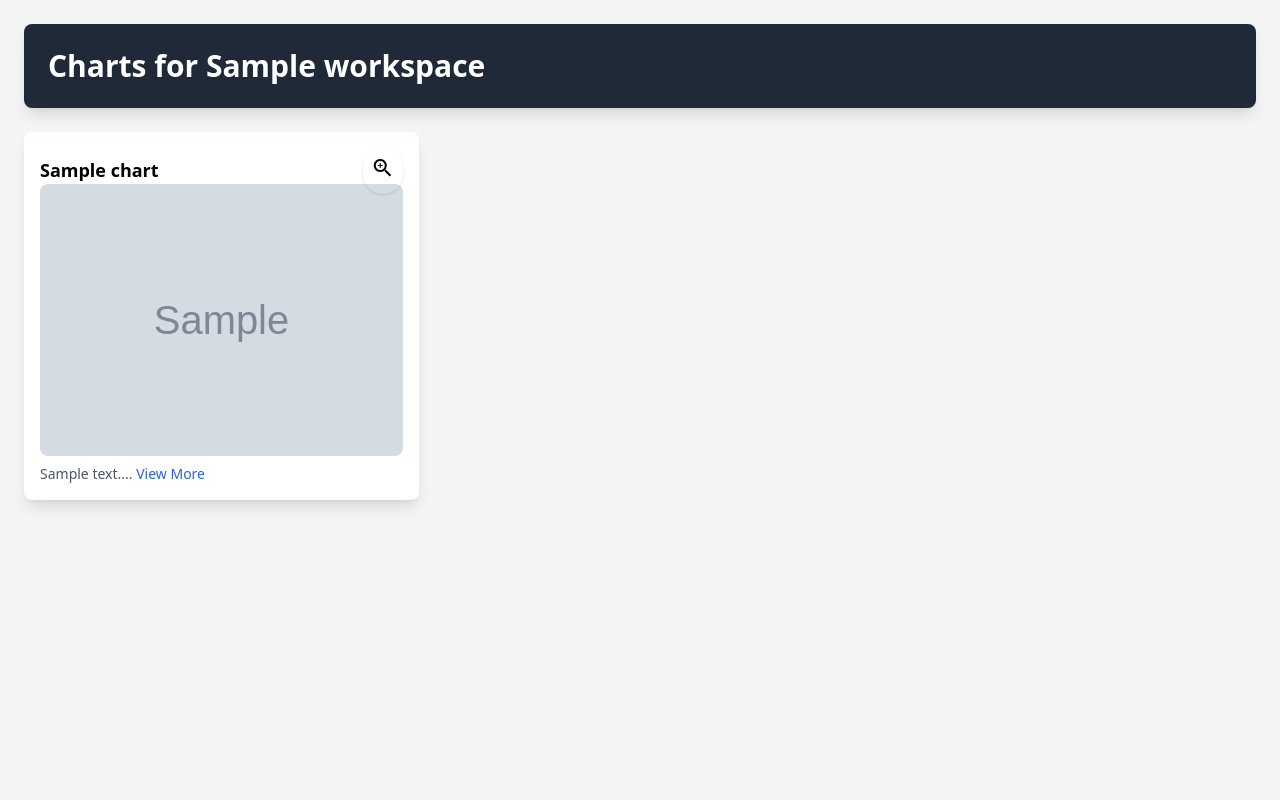
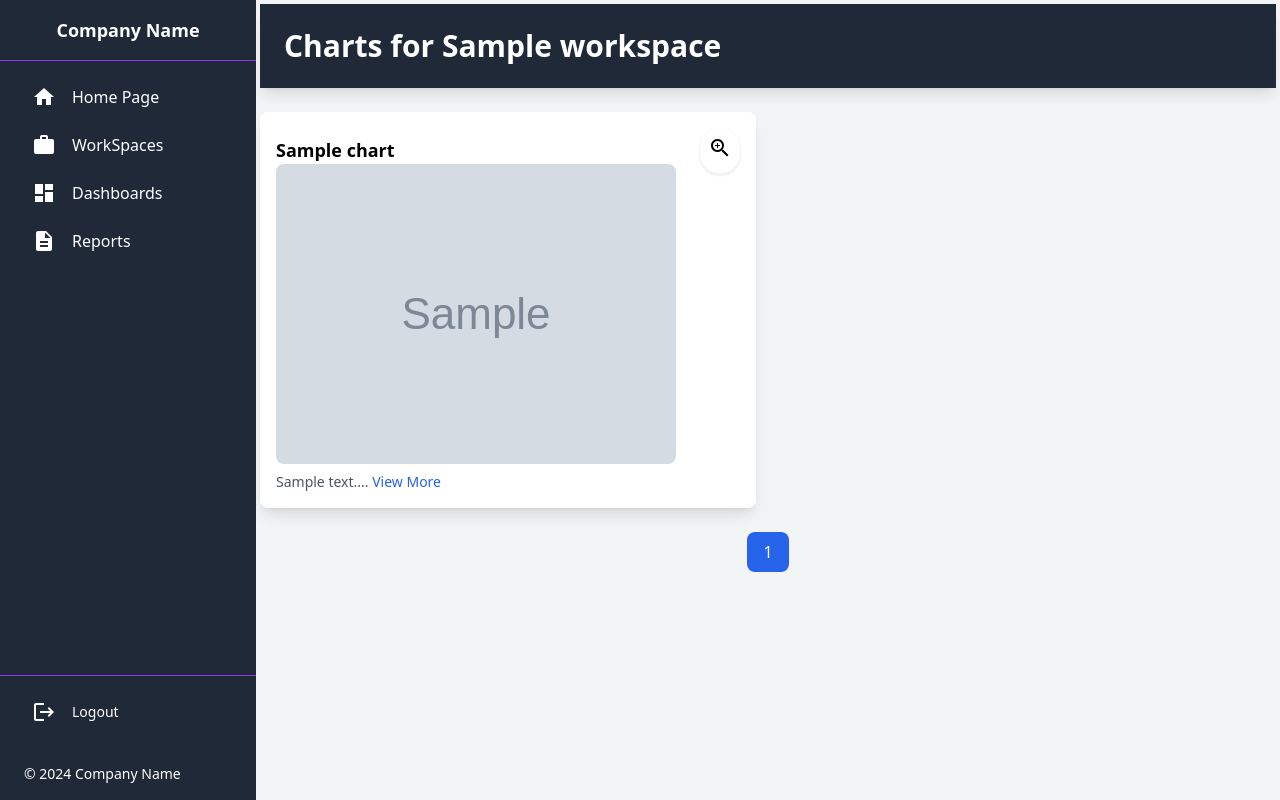
Before and after one commit to Mythoquantumexplorers/product, a Flask app: page /view_charts/1 in a window 1280 px wide. Run offline with Flask 3, Linux system fonts and the light colour scheme; a user stored in the database is signed in; tables that the repository leaves empty hold one stand-in row (values such as "Sample post"); grey boxes marked "Sample" are stand-in pictures; some libraries are stand-ins or nearby versions.

Commit message:
added ai report

```diff
--- a/app.py
+++ b/app.py
@@ -12,6 +12,8 @@ import matplotlib.pyplot as plt
 import google.generativeai as genai
 import seaborn as sns
 from markdown import markdown
+
+
 
 
 
@@ -311,6 +313,8 @@ def create_chart(workspace_id):
     print("reched here")
 
     if request.method == 'POST':
+        print("reched here.....")
+
         # Get user inputs
         x_column = request.form.get('x_column')
         y_column = request.form.get('y_column')
@@ -318,13 +322,15 @@ def create_chart(workspace_id):
         chart_description = request.form.get('chart_description')
         chart_type = request.form.get('chart_type')  # e.g., line, bar, scatter
 
+        print(x_column,y_column)
+
         # Validate inputs
         if not chart_type or (chart_type not in ['histogram', 'boxplot', 'pie', 'line', 'bar', 'scatter', 'heatmap', 'pairplot', 'violin', 'kde']):
             flash("Invalid or unsupported chart type.", "error")
             return redirect(request.url)
 
         try:
-            plt.style.use('seaborn')  # Improve visual appearance
+            # plt.style.use('seaborn')  # Improve visual appearance
             plt.figure(figsize=(10, 6))
 
             # Generate the selected chart
@@ -360,7 +366,7 @@ def create_chart(workspace_id):
             plt.savefig(chart_path)
             plt.close()
 
-            print("reched here")
+            print("reached here ......")
 
             # Generate AI Report
             prompt = f"""
@@ -376,6 +382,7 @@ def create_chart(workspace_id):
             Identify key trends, patterns, or outliers in the data.
             """
 
+            print(prompt)
 
 
             genai.configure(api_key="AIzaSyAgtKUZS-HsyvfKLiHDXtK2wc2SRCytSic")
@@ -417,18 +424,29 @@ def create_chart(workspace_id):
 @app.route('/view_charts/<int:workspace_id>')
 @login_required
 def view_charts(workspace_id):
-    # Fetch the workspace and its associated charts
     workspace = Workspace.query.get_or_404(workspace_id)
+
+    # Fetch charts associated with the workspace
     charts = Chart.query.filter_by(workspace_id=workspace_id).all()
 
-    # Prepare context for template
+    # Pagination logic
+    page = request.args.get('page', 1, type=int)  # Get the current page number from the query string
+    charts_per_page = 4
+    start_idx = (page - 1) * charts_per_page
+    end_idx = start_idx + charts_per_page
+    paginated_charts = charts[start_idx:end_idx]
+
+    # Calculate total pages
+    total_pages = (len(charts) + charts_per_page - 1) // charts_per_page
+
     context = {
         'workspace': workspace,
-        'charts': charts,
+        'charts': paginated_charts,
+        'current_page': page,
+        'total_pages': total_pages,
         'active_page': 'view_charts'
     }
     return render_template('view_charts.html', context=context)
-
 
 
 
--- a/requirements.txt
+++ b/requirements.txt
@@ -7,9 +7,11 @@ click==8.1.7
 colorama==0.4.6
 contourpy==1.3.1
 cycler==0.12.1
+et_xmlfile==2.0.0
 Flask==3.1.0
 Flask-Login==0.6.3
 Flask-SQLAlchemy==3.1.1
+Flask-WTF==1.2.2
 fonttools==4.55.1
 google-ai-generativelanguage==0.6.10
 google-api-core==2.23.0
@@ -30,6 +32,7 @@ Markdown==3.7
 MarkupSafe==3.0.2
 matplotlib==3.9.3
 numpy==2.1.3
+openpyxl==3.1.5
 packaging==24.2
 pandas==2.2.3
 pillow==11.0.0
@@ -53,3 +56,4 @@ tzdata==2024.2
 uritemplate==4.1.1
 urllib3==2.2.3
 Werkzeug==3.1.3
+WTForms==3.2.1
--- a/templates/create_chart.html
+++ b/templates/create_chart.html
@@ -21,7 +21,8 @@
                 <h1 class="text-3xl font-bold">Create Chart for {{ context.workspace.name }}</h1>
             </header>
 
-            <form method="POST" class="bg-white p-8 rounded-lg shadow-lg space-y-6">
+            <form method="POST" action="/create_chart/{{ context.workspace.id }}" class="bg-white p-8 rounded-lg shadow-lg space-y-6">
+
                 <div>
                     <label for="x_column" class="block text-sm font-medium text-gray-700 mb-2">X-Axis:</label>
                     <select name="x_column" id="x_column" required class="w-full px-4 py-2 border border-gray-300 rounded-lg focus:outline-none focus:ring-2 focus:ring-blue-500">
--- a/templates/view_charts.html
+++ b/templates/view_charts.html
@@ -8,14 +8,27 @@
     <script src="https://cdnjs.cloudflare.com/ajax/libs/jquery/3.6.0/jquery.min.js"></script>
     <link href="https://fonts.googleapis.com/icon?family=Material+Icons" rel="stylesheet">
 </head>
-<body class="bg-gray-100 min-h-screen flex flex-col">
+<body class="bg-gray-100">
+
+    <div class="min-h-screen flex">
+        <!-- Sidebar -->
+        <div class="w-64 bg-purple-800 text-white fixed h-full">
+            {% include 'sidebar.html' %}
+        </div>
+
     <!-- Main Content -->
-    <div class="container mx-auto p-6">
-        <header class="bg-gray-800 text-white rounded-lg shadow-lg p-6 mb-6 sticky top-0 z-50">
+
+
+
+    <main class="ml-64 flex-grow">
+
+        <div class="container mx-auto p-1">
+            <header class="bg-gray-800 text-white fixed shadow-lg p-6 mb-6 sticky top-0 z-50">
                 <h1 class="text-3xl font-bold">Charts for {{ context.workspace.name }}</h1>
             </header>
 
-        <div class="grid grid-cols-1 md:grid-cols-2 lg:grid-cols-3 gap-6">
+            <!-- Chart Grid -->
+            <div class="grid grid-cols-1 md:grid-cols-2 gap-6">
                 {% for chart in context.charts %}
                     <div class="bg-white rounded-lg shadow-lg p-4 relative">
                         <h2 class="text-lg font-semibold mt-2">{{ chart.title }}</h2>
@@ -23,25 +36,46 @@
                              alt="{{ chart.title }}"
                              class="rounded-lg max-w-full h-auto">
 
-
                              <div class="text-sm text-gray-600" id="description-{{ chart.id }}">
                                 {{ chart.description[:200]|safe }}...
                                 <!-- View More Button -->
-                            <button class="text-blue-600 mt-2" onclick="viewFullReport({{ chart.id }}, '{{ chart.description|escape }}')">View More</button>
+                                <button
+                                    class="text-blue-600 mt-2"
+                                    data-description="{{ chart.description|escape }}"
+                                    onclick="viewFullReport({{ chart.id }})">
+                                    View More
+                                </button>
                             </div>
+
 
                         <!-- Zoom Icon Button -->
                         <button
-                        class="absolute top-4 right-4  text-black p-2 rounded-full shadow focus:outline-none"
+                            class="absolute top-4 right-4 text-black p-2 rounded-full shadow focus:outline-none"
                             onclick="zoomChart('{{ url_for('uploaded_file', filename=chart.image_file_path.split('/')[-1]) }}', '{{ chart.title }}')">
                             <span class="material-icons">zoom_in</span>
                         </button>
                     </div>
                 {% endfor %}
             </div>
+
+            <!-- Pagination Controls -->
+            <div class="flex justify-center mt-6">
+                {% if context.current_page > 1 %}
+                    <a href="{{ url_for('view_charts', workspace_id=context.workspace.id, page=context.current_page - 1) }}"
+                       class="px-4 py-2 bg-gray-800 text-white rounded-lg hover:bg-gray-700">Previous</a>
+                {% endif %}
+                {% for page in range(1, context.total_pages + 1) %}
+                    <a href="{{ url_for('view_charts', workspace_id=context.workspace.id, page=page) }}"
+                       class="px-4 py-2 mx-1 {{ 'bg-blue-600 text-white' if page == context.current_page else 'bg-gray-300' }} rounded-lg hover:bg-gray-400">{{ page }}</a>
+                {% endfor %}
+                {% if context.current_page < context.total_pages %}
+                    <a href="{{ url_for('view_charts', workspace_id=context.workspace.id, page=context.current_page + 1) }}"
+                       class="px-4 py-2 bg-gray-800 text-white rounded-lg hover:bg-gray-700">Next</a>
+                {% endif %}
+            </div>
         </div>
 
-    <!-- Modal -->
+        <!-- Zoom Modal -->
         <div id="zoomModal" class="hidden fixed inset-0 bg-black bg-opacity-75 flex justify-center items-center z-50">
             <div class="bg-white rounded-lg shadow-lg p-6 max-w-4xl w-full relative">
                 <button
@@ -54,7 +88,7 @@
             </div>
         </div>
 
-   <!-- Modal for Full Report -->
+        <!-- Full Report Modal -->
         <div id="fullReportModal" class="hidden fixed inset-0 bg-black bg-opacity-75 flex justify-center items-center z-50">
             <div class="bg-white rounded-lg shadow-lg p-6 max-w-4xl w-full relative">
                 <button
@@ -65,6 +99,11 @@
                 <h2 id="fullReportTitle" class="text-2xl font-bold mb-4 text-center"></h2>
                 <div id="fullReportContent" class="text-sm text-gray-600"></div>
             </div>
+        </div>
+
+
+</main>
+
 </div>
 
     <script>
@@ -80,18 +119,24 @@
             document.getElementById('zoomModal').classList.add('hidden');
         }
 
-        function viewFullReport(chartId,fullDescription) {
-            // Set the full description content in the modal
+        function viewFullReport(chartId) {
+            // Find the button element using the chart ID
+            const button = document.querySelector(`[onclick="viewFullReport(${chartId})"]`);
 
-            console.log(chartId);
-            console.log("hello");
-            colsole.lof(fullDescription);
+            // Get the description from the button's data attribute
+            const fullDescription = button.getAttribute('data-description');
+
+            console.log("Chart ID:", chartId);
+            console.log("Full Description:", fullDescription);
+
+            // Set the modal content
             document.getElementById('fullReportTitle').innerText = "Full AI Report";
             document.getElementById('fullReportContent').innerHTML = fullDescription;
 
             // Show the modal
             document.getElementById('fullReportModal').classList.remove('hidden');
         }
+
 
         // Function to close the full report modal
         function closeFullReportModal() {
```
Lines whose indentation alone changed are shown as unchanged.
